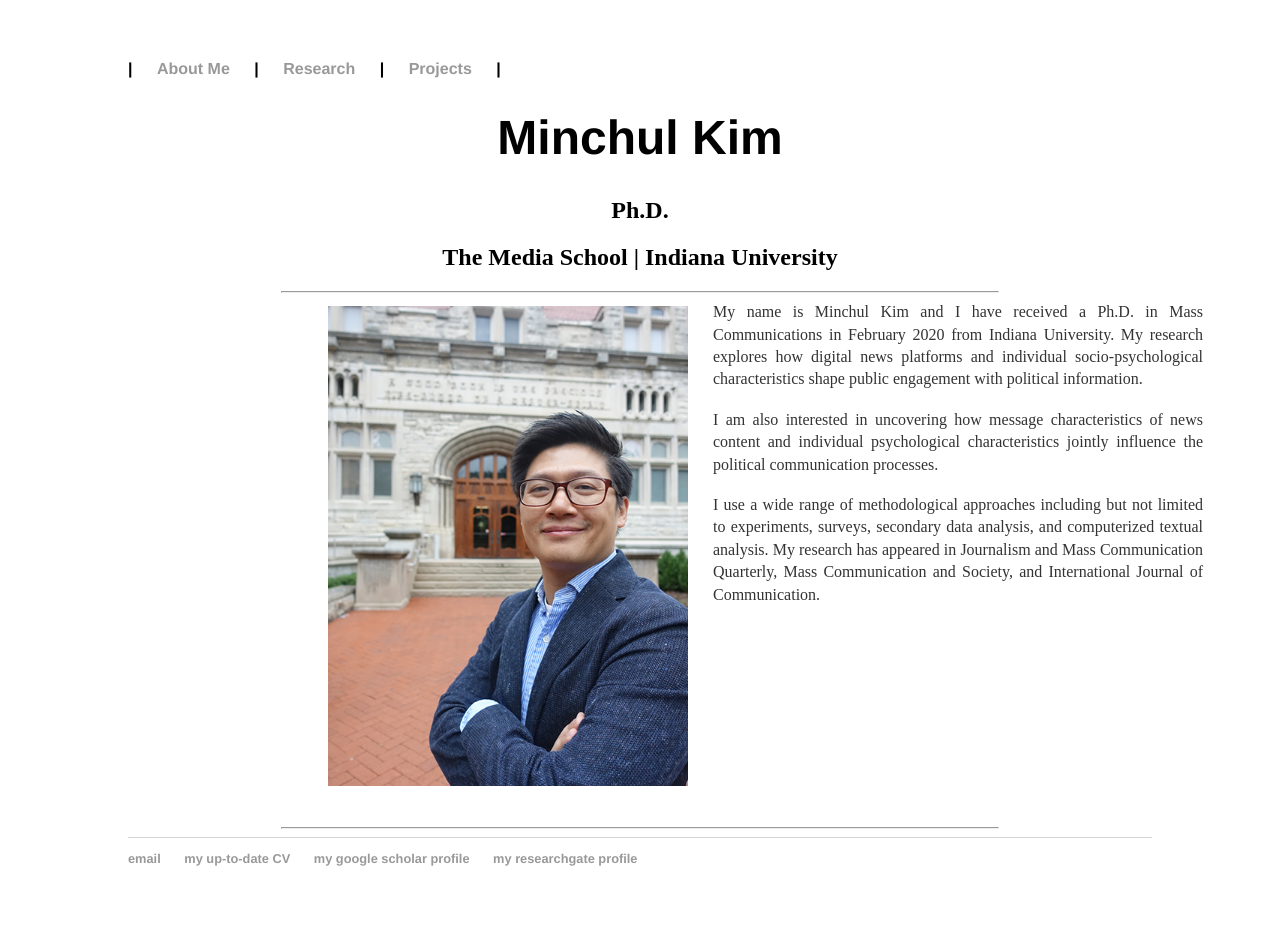
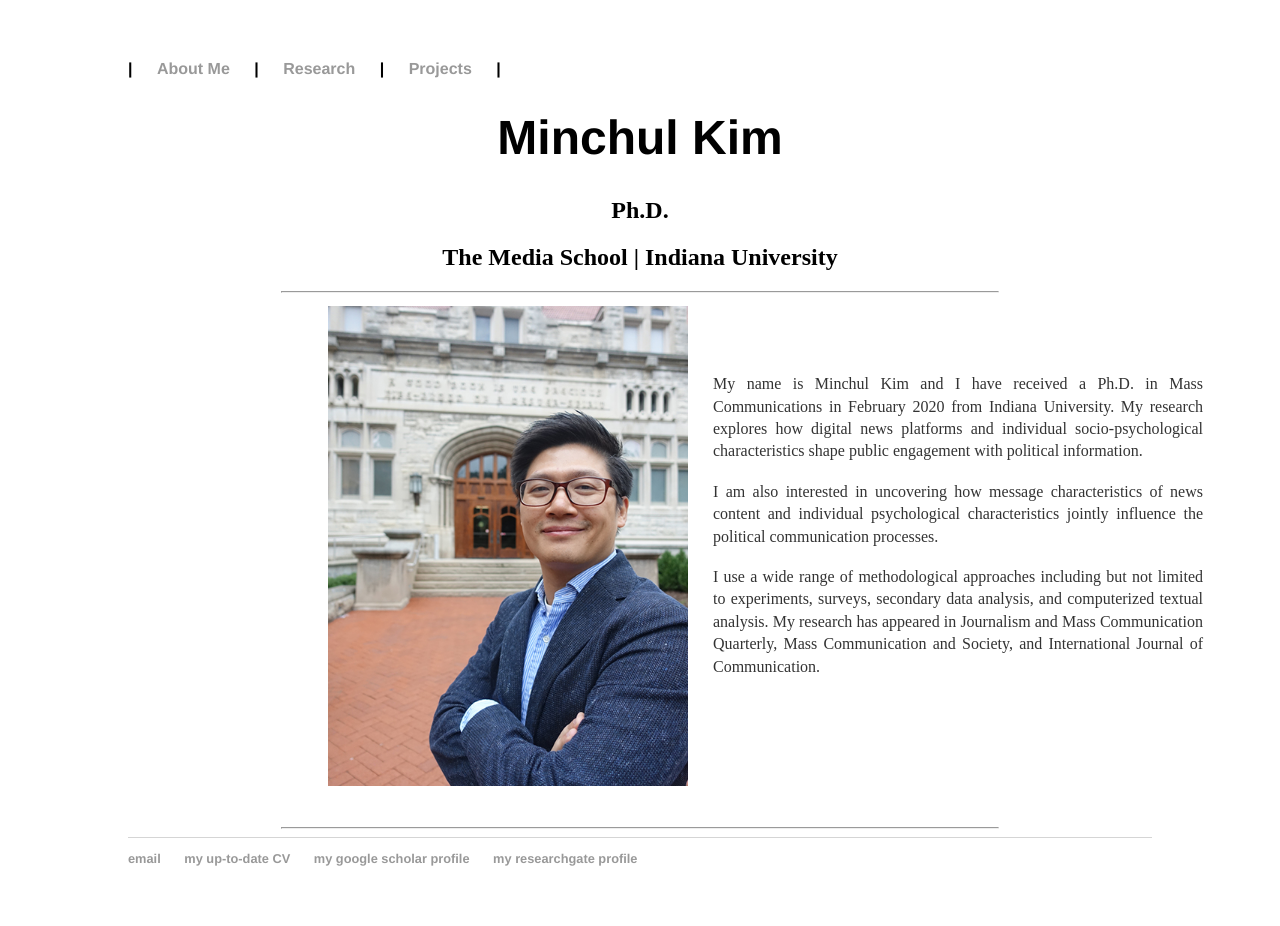
Before and after one commit to minchulkim-phd/minchulkim, a Jekyll site: the page built from index.html, in a window 1280 px wide. Built offline with Jekyll 4.4.1, drawn with Linux system fonts in a browser that asks for light colours.

```diff
--- a/index.html
+++ b/index.html
@@ -11,7 +11,7 @@ title: Minchul Kim(Ph.D.)'s Personal Webpage
         <div class="slide-content">
 		<img src="/images/Portrait_Minchul Kim.jpg" width='360px;' height='480px;' style="float:left;margin: 5px 20px;">
                 <div class="imgDes">
-		<p> My name is Minchul Kim and I have received a Ph.D. in Mass Communications in February 2020 from Indiana University. My research explores how digital news platforms and individual socio-psychological characteristics shape public engagement with political information. </p>
+			</br></br></br></br><p> My name is Minchul Kim and I have received a Ph.D. in Mass Communications in February 2020 from Indiana University. My research explores how digital news platforms and individual socio-psychological characteristics shape public engagement with political information. </p>
 		</br><p> I am also interested in uncovering how message characteristics of news content and individual psychological characteristics jointly influence the political communication processes. </p>
 		</br><p> I use a wide range of methodological approaches including but not limited to experiments, surveys, secondary data analysis, and computerized textual analysis. My research has appeared in Journalism and Mass Communication Quarterly, Mass Communication and Society, and International Journal of Communication.</p>
 		</div>
```
